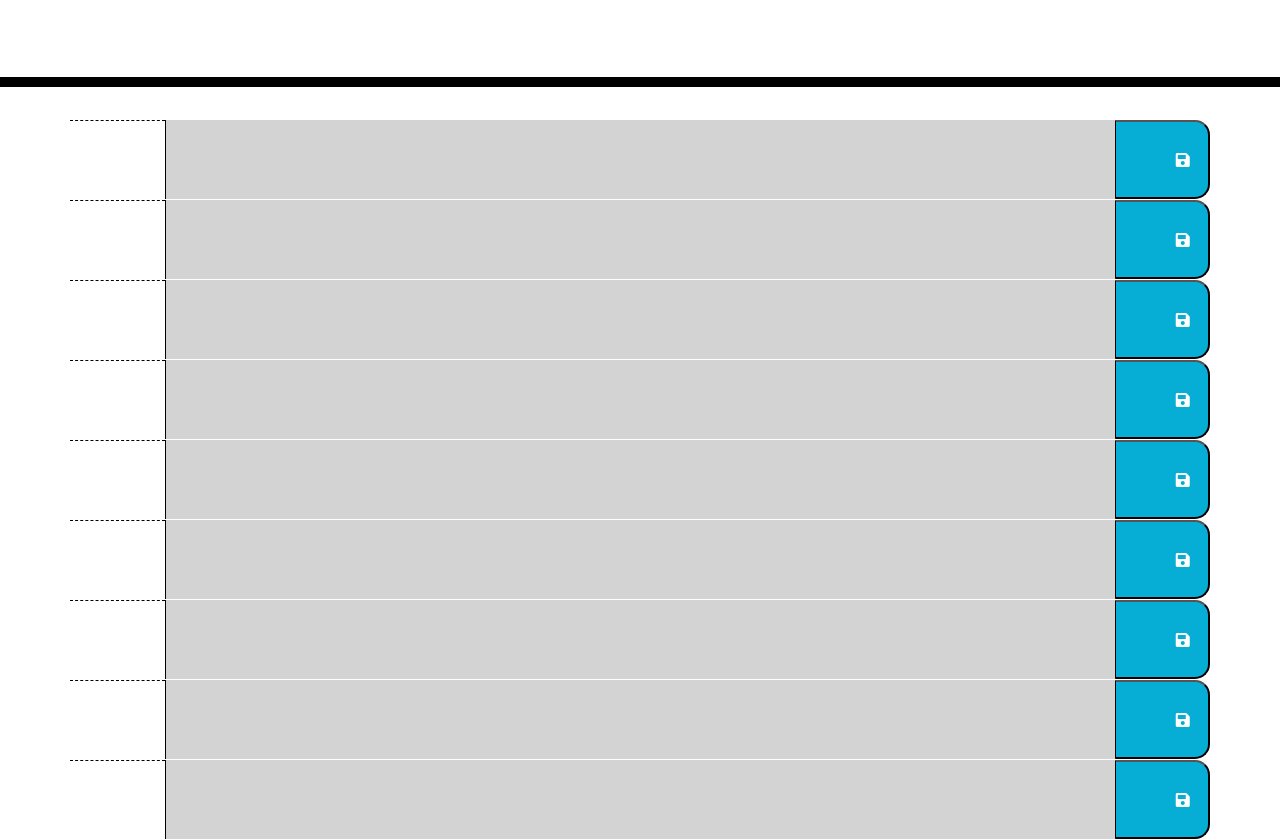
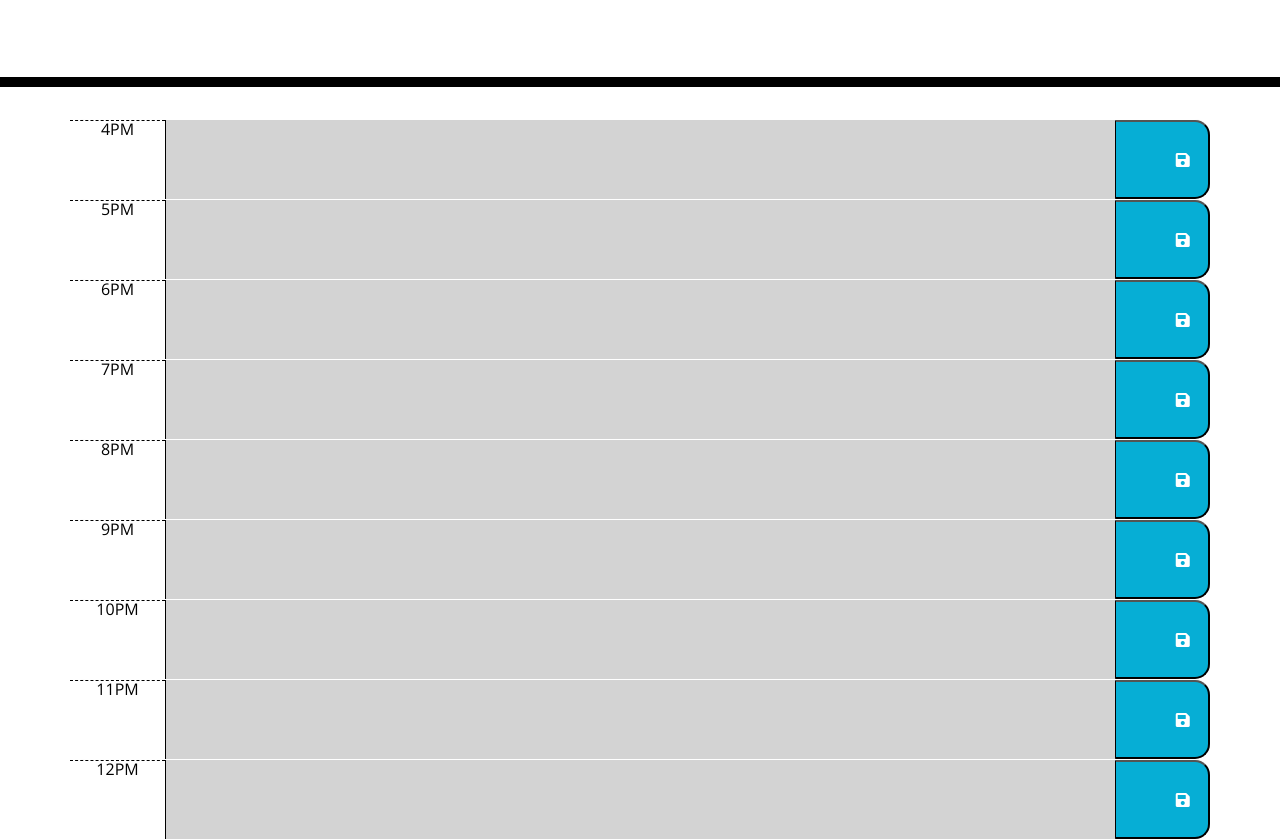
Before and after one commit to Rallen4/day-planner, a plain HTML site: page index.html in a window 1280 px wide. Shown: the part 181-1020 px from the top of the page. Drawn offline with nearby package versions, Linux system fonts and the light colour scheme.

Commit message:
implemented each function with tutor, saved data to local storage and displayed

```diff
--- a/index.html
+++ b/index.html
@@ -31,63 +31,63 @@
     <div class="container" id="colorWrapper">
       <!-- Timeblocks go here -->
       <div class="time-block row" id="16">
-        <div class="col-1 hour"></div>
+        <div class="col-1 hour">4PM</div>
         <textarea class="col-10 description"> </textarea>
         <button class="saveBtn col-1">
           <i class="fas fa-save"></i>
         </button>
       </div>
       <div class="time-block row" id="17">
-        <div class="col-1 hour"></div>
+        <div class="col-1 hour">5PM</div>
         <textarea class="col-10 description"> </textarea>
         <button class="saveBtn col-1">
           <i class="fas fa-save"></i>
         </button>
       </div>
       <div class="time-block row" id="18">
-        <div class="col-1 hour"></div>
+        <div class="col-1 hour">6PM</div>
         <textarea class="col-10 description"> </textarea>
         <button class="saveBtn col-1">
           <i class="fas fa-save"></i>
         </button>
       </div>
       <div class="time-block row" id="19">
-        <div class="col-1 hour"></div>
+        <div class="col-1 hour">7PM</div>
         <textarea class="col-10 description"> </textarea>
         <button class="saveBtn col-1">
           <i class="fas fa-save"></i>
         </button>
       </div>
       <div class="time-block row" id="20">
-        <div class="col-1 hour"></div>
+        <div class="col-1 hour">8PM</div>
         <textarea class="col-10 description"> </textarea>
         <button class="saveBtn col-1">
           <i class="fas fa-save"></i>
         </button>
       </div>
       <div class="time-block row" id="21">
-        <div class="col-1 hour"></div>
+        <div class="col-1 hour">9PM</div>
         <textarea class="col-10 description"> </textarea>
         <button class="saveBtn col-1">
           <i class="fas fa-save"></i>
         </button>
       </div>
       <div class="time-block row" id="22">
-        <div class="col-1 hour"></div>
+        <div class="col-1 hour">10PM</div>
         <textarea class="col-10 description"> </textarea>
         <button class="saveBtn col-1">
           <i class="fas fa-save"></i>
         </button>
       </div>
       <div class="time-block row" id="23">
-        <div class="col-1 hour"></div>
+        <div class="col-1 hour">11PM</div>
         <textarea class="col-10 description"> </textarea>
         <button class="saveBtn col-1">
           <i class="fas fa-save"></i>
         </button>
       </div>
       <div class="time-block row" id="24">
-        <div class="col-1 hour"></div>
+        <div class="col-1 hour">12PM</div>
         <textarea class="col-10 description"> </textarea>
         <button class="saveBtn col-1">
           <i class="fas fa-save"></i>
--- a/script.js
+++ b/script.js
@@ -26,15 +26,17 @@ var currentHour = moment().hours();
         var todos = JSON.parse(window.localStorage.getItem("todos")) || []
         todos.push({time, value});
         window.localStorage.setItem("todos", JSON.stringify(todos))
-        var savedData = JSON.parse(window.localStorage.getItem("todos"))
+
+    })
+    var savedData = JSON.parse(window.localStorage.getItem("todos"))
         console.log(savedData)
+        $(".description").each(function() {
+        var id = $(this).parent().attr("id")
         for (let i = 0; i < savedData.length; i++) {
-            var id = parseInt($(this).attr("id"))
             var element = savedData[i]
             if(id = element.time) {
                 $(this).text(element.value)
             }
         }
-
     })
 })
```
